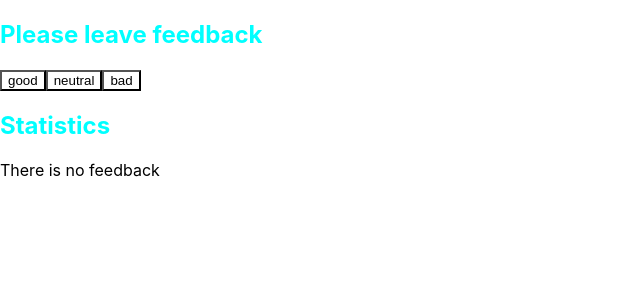
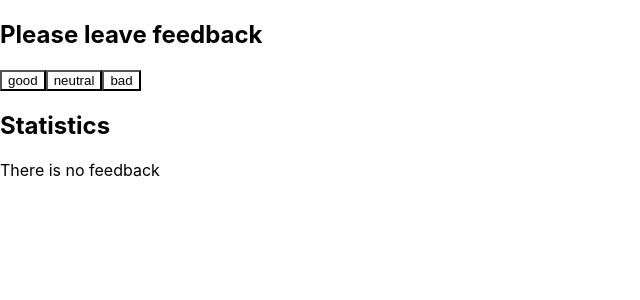
Before and after one commit to DyshliukAnna/goit-react-hw-02-feedback, a React (Create React App) app: page / in a window 1280 px wide. Shown: the top 300 px of the page, without its empty margins (0-640 px from the left). Built offline with nearby package versions, Linux system fonts and the light colour scheme.

Commit message:
change color

```diff
--- a/src/components/Section/Section.module.css
+++ b/src/components/Section/Section.module.css
@@ -1,5 +1,5 @@
 section {
-    color: aqua;
+    color: rgb(0, 0, 0);
 }
 
 title {
```
